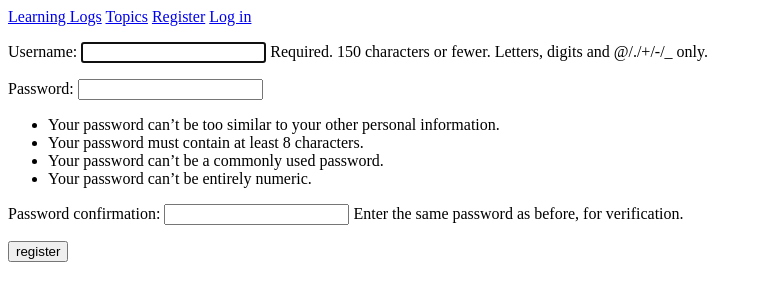
After one commit to DaianeS26/learning_log_django_project, a Django app: page /users/register/ in a window 1280 px wide. The commit adds this page. Shown: the top 301 px of the page, without its empty margins (0-759 px from the left). Run offline with Django 3.2, Linux system fonts and the light colour scheme.

Commit message:
Registration page and login_required

```diff
--- a/learning_log/settings.py
+++ b/learning_log/settings.py
@@ -122,3 +122,6 @@ USE_TZ = True
 # https://docs.djangoproject.com/en/3.0/howto/static-files/
 
 STATIC_URL = '/static/'
+
+#My settings
+LOGIN_URL = '/users/login'
--- a/learning_logs/templates/base.html
+++ b/learning_logs/templates/base.html
@@ -5,6 +5,7 @@
         Hello, {{ user.username }}.
         <a href="{% url 'logout' %}">Log out</a>
     {% else %}
+         <a href="{% url 'register' %}">Register</a>
         <a href="{% url 'login' %}">Log in</a>
     {% endif %}
 
--- a/learning_logs/views.py
+++ b/learning_logs/views.py
@@ -1,6 +1,7 @@
 from django.shortcuts import render
 from django.http import HttpResponseRedirect
 from django.urls import reverse
+from django.contrib.auth.decorators import login_required
 
 from .models import Topic, Entry
 from .forms import TopicForm, EntryForm
@@ -11,12 +12,14 @@ def index(request):
     """Home page for learning logs"""
     return render(request, 'index.html')
 
+@login_required
 def topics(request):
     """Show all topics."""
     topics = Topic.objects.order_by('date_added')
     context = {'topics': topics}
     return render(request, 'topics.html', context)
 
+@login_required
 def topic(request, topic_id):
     """Show a single topic and all its entries."""
     topic = Topic.objects.get(id=topic_id)
@@ -24,6 +27,7 @@ def topic(request, topic_id):
     context = {'topic': topic, 'entries': entries}
     return render(request, 'topic.html', context)
 
+@login_required
 def new_topic(request):
     """Add a new topic."""
     if request.method != 'POST':
@@ -39,6 +43,7 @@ def new_topic(request):
     context = {'form': form}
     return render(request, 'new_topic.html', context)
 
+@login_required
 def new_entry(request, topic_id):
     """Add new entry for a particular topic."""
     topic = Topic.objects.get(id=topic_id)
@@ -58,6 +63,7 @@ def new_entry(request, topic_id):
     context = {'topic': topic, 'form': form}
     return render(request, 'new_entry.html', context)
 
+@login_required
 def edit_entry(request, entry_id):
     """Edit an existing entry"""
     entry = Entry.objects.get(id=entry_id)
--- /dev/null
+++ b/users/templates/users/register.html
@@ -0,0 +1,12 @@
+{% extends 'base.html' %}
+
+{% block content %}
+
+    <form action="{% url 'register' %}" method="POST">
+        {% csrf_token %}
+        {{ form.as_p }}
+        <button name='submit'>register</button>
+        <input type="hidden" name="next" value="{% url 'learning_logs:index' %}">
+    </form>
+
+{% endblock content %}
--- a/users/urls.py
+++ b/users/urls.py
@@ -14,4 +14,6 @@ urlpatterns = [
     path('login/', LoginView.as_view(template_name='users/login.html'), name="login"),
     #Logout page
     path('logout/', views.logout_view, name='logout'),
+    #Registration page
+    path('register/', views.register, name='register'),
 ]
--- a/users/views.py
+++ b/users/views.py
@@ -1,13 +1,33 @@
 from django.shortcuts import render
-
 
 # Create your views here.
 
 from django.http import HttpResponseRedirect
 from django.urls import reverse
-from django.contrib.auth import logout
+from django.contrib.auth import login, logout, authenticate
+from django.contrib.auth.forms import UserCreationForm
+
 
 def logout_view(request):
     """Log the user out """
     logout(request)
     return HttpResponseRedirect(reverse('learning_logs:index'))
+
+def register(request):
+    """Register a new user."""
+    if request.method != 'POST':
+        #Display blank registration form.
+        form = UserCreationForm()
+    else:
+        #Process completed form.
+        form = UserCreationForm(data=request.POST)
+
+        if form.is_valid():
+            new_user = form.save()
+            #Log the user in and then redirect to the home page
+            authenticated_user = authenticate(username = new_user.username, password=request.POST['password1'])
+            login(request, authenticated_user)
+            return HttpResponseRedirect(reverse('learning_logs:index'))
+
+    context = {'form': form}
+    return render(request, 'users/register.html', context)
```
Also changed, not shown: db.sqlite3.
